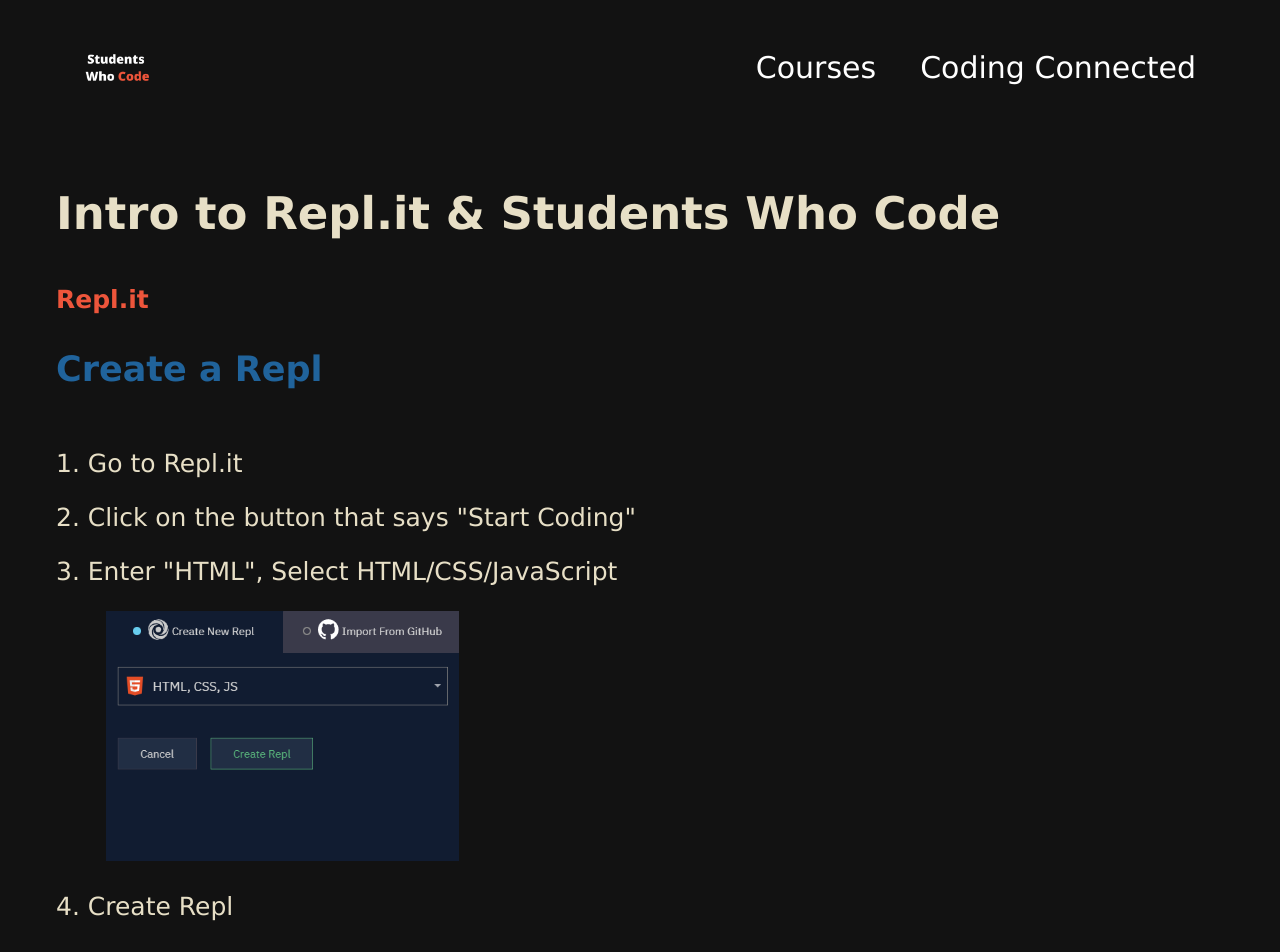
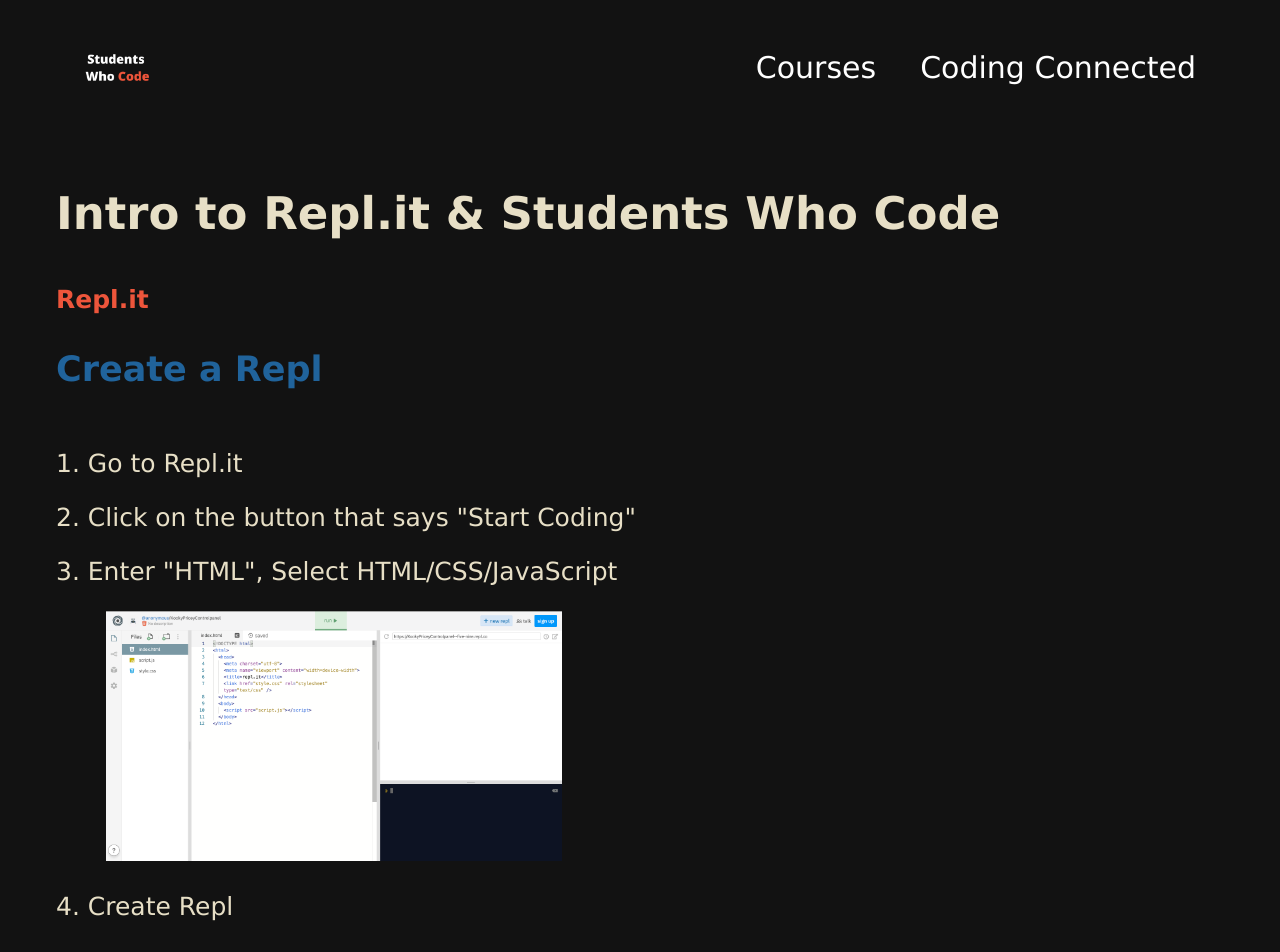
Before and after one commit to matt1208/Students-Who-Code-V.2, a Next.js app: page /replcourse in a window 1280 px wide. Shown: the top 952 px of the page. Built offline with nearby package versions, Linux system fonts and the light colour scheme.

Commit message:
Img Test Fix

```diff
--- a/pages/replcourse.js
+++ b/pages/replcourse.js
@@ -35,7 +35,7 @@
       <p>1. Go to Repl.it</p>
       <p>2. Click on the button that says "Start Coding"</p>
       <p>3. Enter "HTML", Select HTML/CSS/JavaScript</p>
-      <img src="/src/courserepl.png" height="250px" style={{marginLeft: "50px"}}></img>
+      <img src="/src/ReplCourse.png" height="250px" style={{marginLeft: "50px"}}></img>
       <p>4. Create Repl</p>
     </div>
 
```
